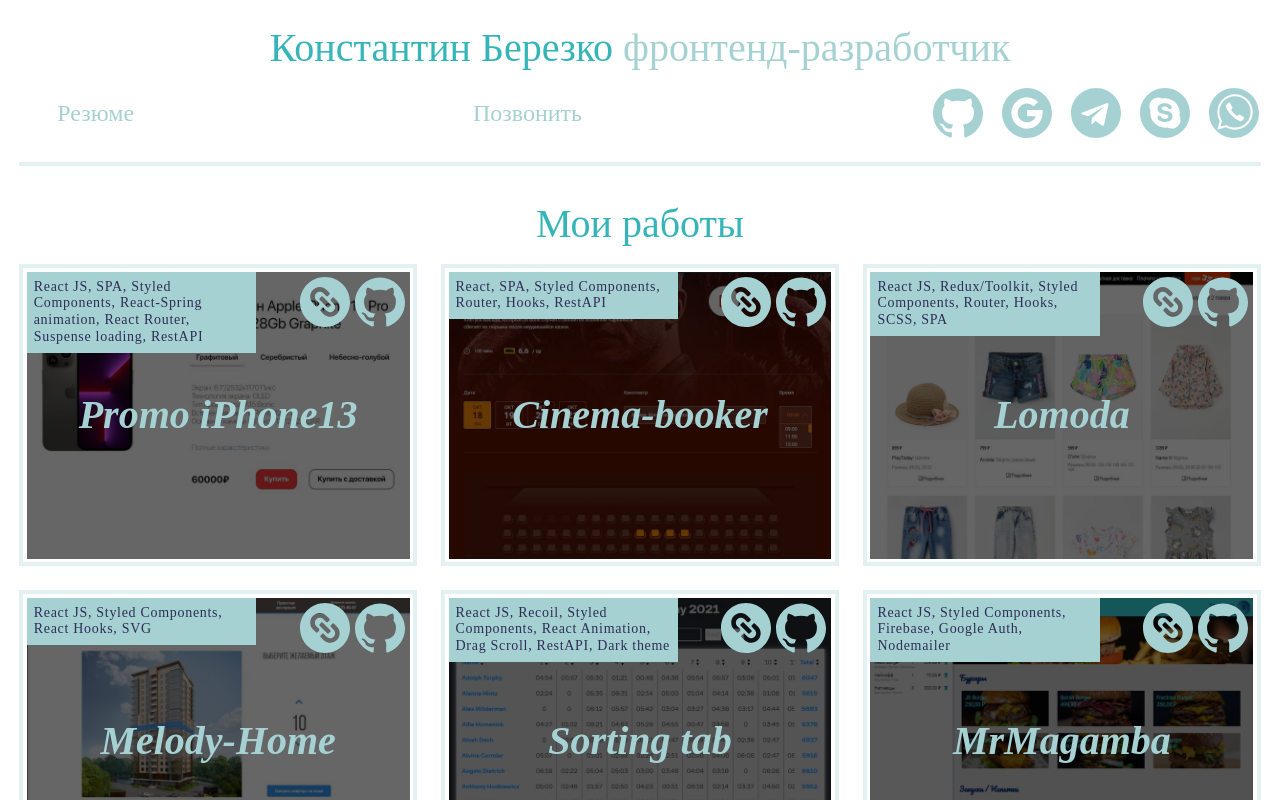
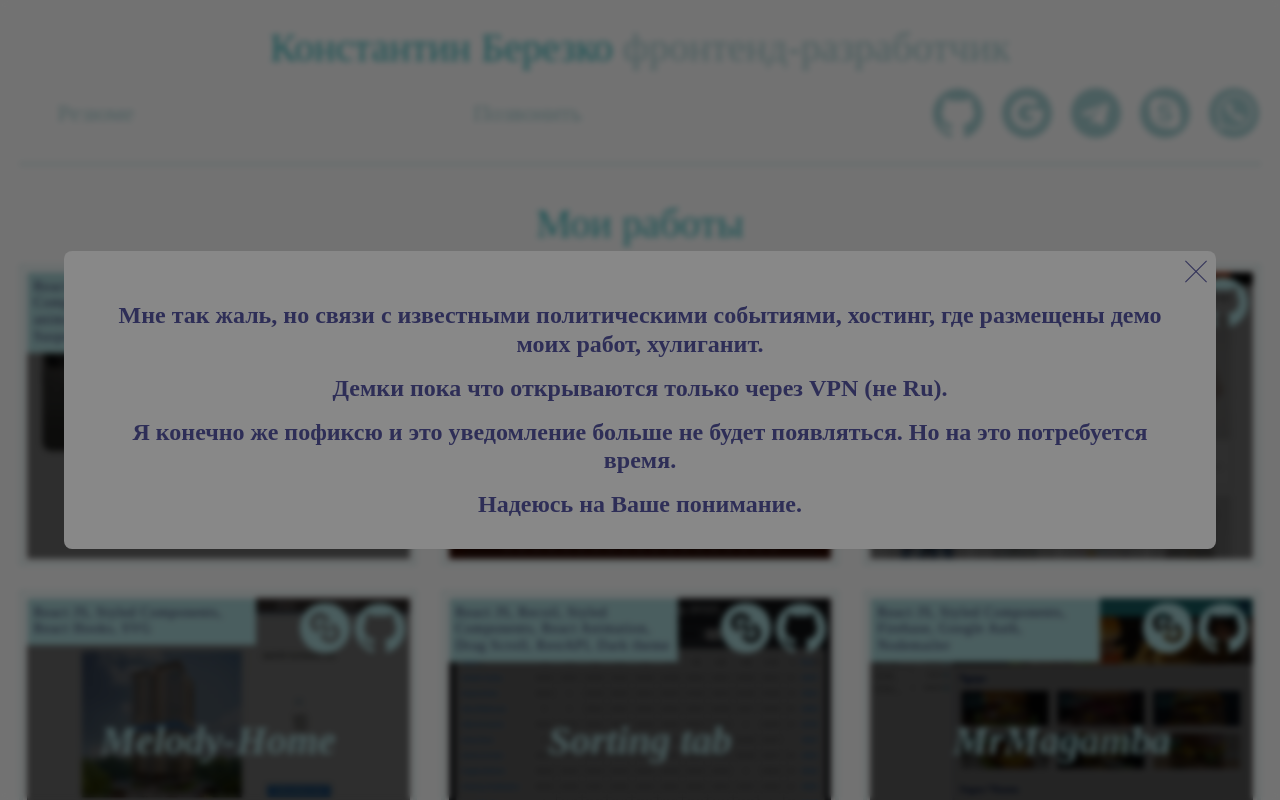
Before and after one commit to KostyanB/portfolio, a website built with webpack: page src/index.html in a window 1280 px wide. Built offline with nearby package versions, Linux system fonts and the light colour scheme; files whose address does not match are found by name.

Commit message:
add dialog

```diff
--- a/package.json
+++ b/package.json
@@ -4,6 +4,8 @@
   "description": "",
   "main": "index.js",
   "scripts": {
+    "predeploy": "npm run build",
+    "deploy": "gh-pages -b ready -d build",
     "build": "cross-env NODE_ENV=production webpack",
     "dev": "cross-env NODE_ENV=development webpack serve"
   },
@@ -17,11 +19,12 @@
   "bugs": {
     "url": "https://github.com/KostyanB/"
   },
-  "homepage": "https://github.com/KostyanB/",
+  "homepage": "https://kostyanb.github.io/portfolio",
   "dependencies": {
     "@babel/polyfill": "^7.12.1",
     "D": "^1.0.0",
     "core-js": "^3.14.0",
+    "gh-pages": "^3.2.3",
     "webpack-cli": "^4.7.0"
   },
   "devDependencies": {
--- a/src/db/works.json
+++ b/src/db/works.json
@@ -6,7 +6,7 @@
     "gitUrl": "https://github.com/KostyanB/promo-iphone13",
     "imgSrc": "img/iphone.jpg",
     "stack": "React JS, SPA, Styled Components, React-Spring animation, React Router, Suspense loading, RestAPI",
-    "description": "`Promo iPhone13`. В разработке. Single Page Application. Полностью реализована промо-страница. Выбор модели, просмотр характеристик, добавление Cross-sell товаров, отправка заказа."
+    "description": "`Promo iPhone13`. Single Page Application. Полностью реализована промо-страница. Выбор модели, просмотр характеристик, добавление Cross-sell товаров, отправка заказа."
   },
   {
     "id": "2",
--- a/src/index.html
+++ b/src/index.html
@@ -1,12 +1,11 @@
 <!DOCTYPE html>
 <html lang="ru">
-
   <head>
-	<meta charset="UTF-8">
-	<meta http-equiv="X-UA-Compatible" content="IE=edge">
-	<meta name="viewport" content="width=device-width, initial-scale=1">
+    <meta charset="UTF-8" />
+    <meta http-equiv="X-UA-Compatible" content="IE=edge" />
+    <meta name="viewport" content="width=device-width, initial-scale=1" />
     <title>Konstantin Berezko</title>
-	<link rel="icon" type="image/png" href="../img/icon-72x72.png">
+    <link rel="icon" type="image/png" href="../img/icon-72x72.png" />
   </head>
 
   <body>
@@ -17,8 +16,12 @@
           <h1>Константин Березко <span>фронтенд-разработчик</span></h1>
         </div>
         <div class="header__navbar">
-				<a class="header__cv"
-					href="https://drive.google.com/file/d/1nP1Lxyi1ca5RcLse3IiIQ6gu8T8zRb9T/view?usp=sharing">
+          <!-- <a class="header__cv"
+					href="https://drive.google.com/file/d/1nP1Lxyi1ca5RcLse3IiIQ6gu8T8zRb9T/view?usp=sharing"> -->
+          <a
+            class="header__cv"
+            href="https://drive.google.com/file/d/1mn4NIfQwfU1BsGo_D7-4W-meiQRDoo93/view?usp=sharing"
+          >
             <button class="button button_cv">Резюме</button>
           </a>
           <a class="header__tel" href="tel: +79090900002">
@@ -46,6 +49,21 @@
         </svg>
       </button>
     </div>
+
+    <dialog id="my-dialog" class="dialog">
+      <div class="dialog__message">
+        <p>
+          Мне так жаль, но связи с известными политическими событиями, хостинг,
+          где размещены демо моих работ, хулиганит.
+        </p>
+        <p>Демки пока что открываются только через VPN (не Ru).</p>
+        <p>
+          Я конечно же пофиксю и это уведомление больше не будет появляться. Но
+          на это потребуется время.
+        </p>
+        <p>Надеюсь на Ваше понимание.</p>
+        <button class="dialog__close"></button>
+      </div>
+    </dialog>
   </body>
-
 </html>
--- a/src/index.js
+++ b/src/index.js
@@ -2,7 +2,9 @@ import './css/style.css';
 import drawLinks from './modules/drawLinks';
 import drawWorks from './modules/drawWorks';
 import arrowTop from './modules/arrowTop';
+import showDialog from './modules/showDialog';
 
 drawLinks();
 drawWorks();
 arrowTop();
+showDialog();
--- a/src/modules/drawWorks.js
+++ b/src/modules/drawWorks.js
@@ -13,7 +13,7 @@ const drawWorks = () => {
         `
             <!-- ${name} -->
             <article class="works__box box${id}">
-                <img class="works__box_img" src="${imgSrc}" width="800" height="600" alt="${name}"/>
+                <img class="works__box_img" src="${imgSrc}" width="800" height="600" alt="${name}" loading="lazy"/>
                 <h2 class="works__box_title">
                     <a href="${demoUrl}" aria-label="Перейти на демо-сайт ${name}">
                         ${name}
--- /dev/null
+++ b/src/modules/showDialog.js
@@ -0,0 +1,15 @@
+const showDialog = () => {
+  const myDialog = document.querySelector('#my-dialog');
+
+  setTimeout(() => myDialog.showModal(), 500);
+
+  const handleDialog = e => {
+    const closeTarget =
+      e.target.classList.contains('dialog__close') || e.target === myDialog;
+
+    if (closeTarget) myDialog.close();
+  };
+
+  myDialog.addEventListener('click', handleDialog);
+};
+export default showDialog;
--- /dev/null
+++ b/src/scss/_dialog.scss
@@ -0,0 +1,86 @@
+.dialog {
+  display: flex;
+  justify-content: center;
+  align-items: center;
+  position: fixed;
+  top: 0;
+  left: 0;
+  bottom: 0;
+  right: 0;
+  width: 100vw;
+  height: 100vh;
+  max-width: 100vw;
+  max-height: 100vh;
+  z-index: 100;
+  background: $overlayColor;
+  backdrop-filter: blur(3px);
+  animation: fadeIn 300ms ease-in-out;
+  transform: scale(0);
+  transition: transform 0.5s;
+
+  &[open] {
+    transform: scale(1);
+  }
+
+  &__message {
+    display: flex;
+    flex-direction: column;
+    justify-content: center;
+    gap: 15px;
+    position: relative;
+    max-width: 90%;
+    border-radius: 8px;
+    border: none;
+    padding: 50px 30px 30px 30px;
+    background-color: $messageBack;
+    font-weight: 600;
+    color: $dviol;
+
+    & > p {
+      text-align: center;
+    }
+  }
+
+  &__close {
+    position: absolute;
+    top: 0;
+    right: 0;
+    width: 3em;
+    height: 3em;
+    color: inherit;
+    background: transparent;
+    border: none;
+    cursor: pointer;
+    outline: none;
+
+    &::before,
+    &::after {
+      content: '';
+      display: block;
+      position: absolute;
+      top: 50%;
+      right: 5px;
+      left: 5px;
+      border-bottom: 1px solid $dviol;
+    }
+
+    &::before {
+      -webkit-transform: rotate(45deg);
+      -ms-transform: rotate(45deg);
+      transform: rotate(45deg);
+    }
+
+    &::after {
+      -webkit-transform: rotate(-45deg);
+      -ms-transform: rotate(-45deg);
+      transform: rotate(-45deg);
+    }
+
+    &:hover {
+      &::before,
+      &::after {
+        border-color: $blue;
+      }
+    }
+  }
+}
--- a/src/scss/_var.scss
+++ b/src/scss/_var.scss
@@ -1,18 +1,18 @@
 //colors
 $blue: #36b5b9;
 $gray: #a6d1d3;
-$gray_opacity: rgba(166, 209, 211, .3);
+$gray_opacity: rgba(166, 209, 211, 0.3);
 $lviol: #444469;
 $dviol: #2e2e57;
 $dblue: #1a1a50;
 //fonts
 $l-font: clamp(16px, 3vw, 24px);
-$xl-font: clamp(30px, 5vw ,40px);
+$xl-font: clamp(30px, 5vw, 40px);
 $m-font: clamp(14px, 2.5vw, 20px);
 $s-font: clamp(10px, 1.5vw, 14px);
 $space: 0.5rem;
-$space-sm: $space / 2;
-$space-lg: $space * 4;
+$space-sm: calc($space / 2);
+$space-lg: calc($space * 4);
 //transition
 $transition-time: 300ms ease;
 //icons sizes
@@ -40,3 +40,6 @@ $small-icon: 40px;
   justify-content: space-between;
   align-items: center;
 }
+
+$overlayColor: rgba(0, 0, 0, 0.5);
+$messageBack: #888888;
--- a/src/scss/style.scss
+++ b/src/scss/style.scss
@@ -1,8 +1,9 @@
-@import "zero";
-@import "fonts";
-@import "var";
-@import "body";
-@import "header";
-@import "main";
-@import "buttons";
-@import "works";
+@import 'zero';
+@import 'fonts';
+@import 'var';
+@import 'body';
+@import 'header';
+@import 'main';
+@import 'buttons';
+@import 'works';
+@import 'dialog';
--- a/webpack.config.js
+++ b/webpack.config.js
@@ -35,7 +35,7 @@ module.exports = {
       patterns: [
         { from: './src/img', to: 'img' },
         { from: './src/fonts', to: 'fonts' },
-        { from: './src/files', to: 'files' },
+        // { from: './src/files', to: 'files' },
         // { from: "css", to: "css" },
       ],
     }),
```
Also changed, not shown: src/css/style.css, 2 other files. Lines whose indentation alone changed are shown as unchanged.
